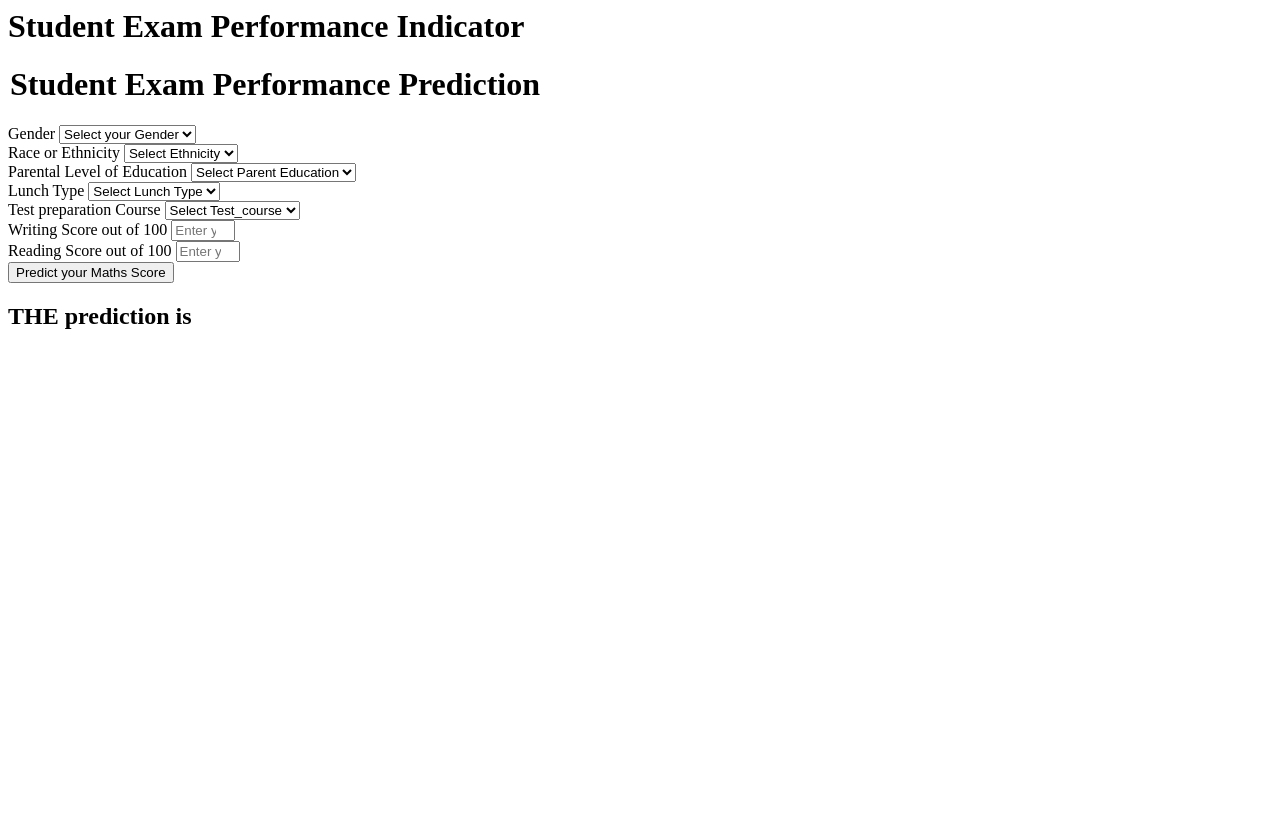
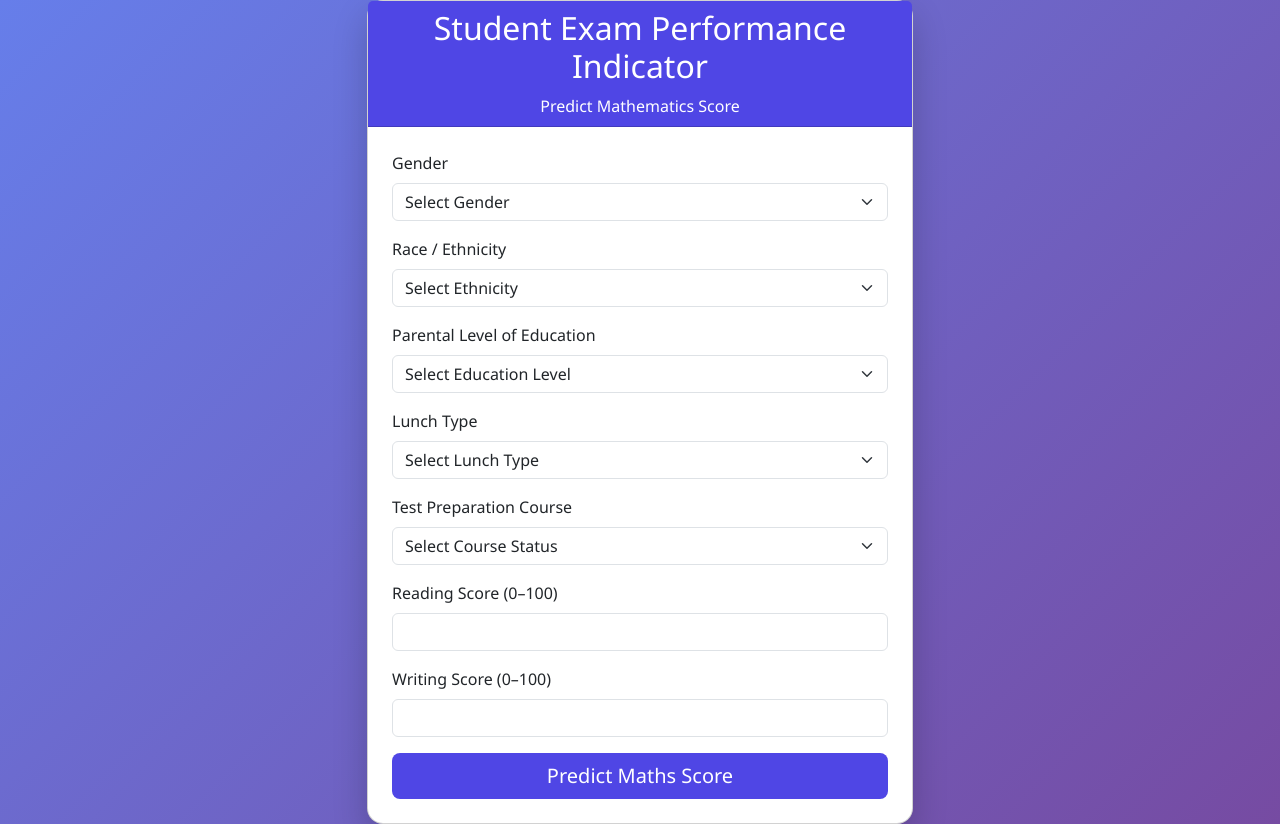
Before and after one commit to abhikghosh2049/Data-science-Project1, a Flask app: template templates/home.html in a window 1280 px wide. Before the commit the page ends 329 px from the top, so only its background shows below. Run offline with Flask 3, Linux system fonts and the light colour scheme; the template is opened without the code that fills it, so the values that code supplies are empty.

Commit message:
changes to app.py

```diff
--- a/app.py
+++ b/app.py
@@ -1,45 +1,43 @@
-from flask import Flask,request,render_template
-import numpy as np
+from flask import Flask, request, render_template
 import pandas as pd
 
-from sklearn.preprocessing import StandardScaler
-from src.pipeline.predict_pipeline import CustomData,PredictPipeline
+from src.pipeline.predict_pipeline import CustomData, PredictPipeline
 
-application=Flask(__name__)
-
-app=application
-
-## Route for a home page
-
-@app.route('/')
-def index():
-    return render_template('index.html')
-
-@app.route('/predictdata',methods=['GET','POST'])
-def predict_datapoint():
-    if request.method=='GET':
-        return render_template('home.html')
-    else:
-        data=CustomData(
-            gender=request.form.get('gender'),
-            race_ethnicity=request.form.get('ethnicity'),
-            parental_level_of_education=request.form.get('parental_level_of_education'),
-            lunch=request.form.get('lunch'),
-            test_preparation_course=request.form.get('test_preparation_course'),
-            reading_score=float(request.form.get('writing_score')),
-            writing_score=float(request.form.get('reading_score'))
-
-        )
-        pred_df=data.get_data_as_data_frame()
-        print(pred_df)
-        print("Before Prediction")
-
-        predict_pipeline=PredictPipeline()
-        print("Mid Prediction")
-        results=predict_pipeline.predict(pred_df)
-        print("after Prediction")
-        return render_template('home.html',results=results[0])
+application = Flask(__name__)
+app = application
 
 
-if __name__=="__main__":
+# --------------------------------------------------
+# Home page → show prediction form
+# --------------------------------------------------
+@app.route("/", methods=["GET"])
+def home():
+    return render_template("home.html")
+
+
+# --------------------------------------------------
+# Prediction route → form submission
+# --------------------------------------------------
+@app.route("/predictdata", methods=["POST"])
+def predict_datapoint():
+    data = CustomData(
+        gender=request.form.get("gender"),
+        race_ethnicity=request.form.get("ethnicity"),
+        parental_level_of_education=request.form.get("parental_level_of_education"),
+        lunch=request.form.get("lunch"),
+        test_preparation_course=request.form.get("test_preparation_course"),
+        reading_score=float(request.form.get("reading_score")),
+        writing_score=float(request.form.get("writing_score")),
+    )
+
+    pred_df = data.get_data_as_data_frame()
+    print(pred_df)
+
+    predict_pipeline = PredictPipeline()
+    results = predict_pipeline.predict(pred_df)
+
+    return render_template("home.html", results=results[0])
+
+
+if __name__ == "__main__":
     app.run(debug=True)
--- a/templates/home.html
+++ b/templates/home.html
@@ -1,111 +1,162 @@
-<html>
+<!DOCTYPE html>
+<html lang="en">
+<head>
+    <meta charset="UTF-8">
+    <title>Student Exam Performance Predictor</title>
+
+    <!-- Bootstrap CSS -->
+    <link
+      href="https://cdn.jsdelivr.net/npm/bootstrap@5.3.2/dist/css/bootstrap.min.css"
+      rel="stylesheet"
+    >
+
+    <style>
+        body {
+            background: linear-gradient(135deg, #667eea, #764ba2);
+            min-height: 100vh;
+            display: flex;
+            align-items: center;
+            justify-content: center;
+            font-family: "Segoe UI", Tahoma, Geneva, Verdana, sans-serif;
+        }
+
+        .card {
+            border-radius: 16px;
+            box-shadow: 0 15px 35px rgba(0,0,0,0.2);
+        }
+
+        .card-header {
+            background: #4f46e5;
+            color: white;
+            border-radius: 16px 16px 0 0;
+            text-align: center;
+        }
+
+        .btn-primary {
+            background-color: #4f46e5;
+            border: none;
+        }
+
+        .btn-primary:hover {
+            background-color: #4338ca;
+        }
+
+        .prediction-box {
+            margin-top: 20px;
+            padding: 15px;
+            border-radius: 10px;
+            background: #eef2ff;
+            font-size: 18px;
+            font-weight: 600;
+            text-align: center;
+        }
+    </style>
+</head>
+
 <body>
-    <div class="login">
-       <h1>Student Exam Performance Indicator</h1>
 
-       <form action="{{ url_for('predict_datapoint')}}" method="post">
-        <h1>
-            <legend>Student Exam Performance Prediction</legend>
-        </h1>
+<div class="container">
+    <div class="row justify-content-center">
+        <div class="col-md-8 col-lg-6">
+            <div class="card">
+                <div class="card-header">
+                    <h2>Student Exam Performance Indicator</h2>
+                    <p class="mb-0">Predict Mathematics Score</p>
+                </div>
+
+                <div class="card-body p-4">
+                    <form action="{{ url_for('predict_datapoint') }}" method="post">
+
+                        <!-- Gender -->
                         <div class="mb-3">
                             <label class="form-label">Gender</label>
-            <select class="form-control" name="gender" placeholder="Enter you Gender" required>
-                <option class="placeholder" selected disabled value="">Select your Gender</option>
-                <option value="male">
-                    Male
-                </option>
-                <option value="female">
-                    Female
-                </option>
+                            <select class="form-select" name="gender" required>
+                                <option disabled selected value="">Select Gender</option>
+                                <option value="male">Male</option>
+                                <option value="female">Female</option>
                             </select>
                         </div>
+
+                        <!-- Ethnicity -->
                         <div class="mb-3">
-            <label class="form-label">Race or Ethnicity</label>
-            <select class="form-control" name="ethnicity" placeholder="Enter you ethnicity" required>
-                <option class="placeholder" selected disabled value="">Select Ethnicity</option>
-                <option value="group A">
-                    Group A
-                </option>
-                <option value="group B">
-                    Group B
-                </option>
-                <option value="group C">
-                    Group C
-                </option>
-                <option value="group D">
-                    Group D
-                </option>
-                <option value="group E">
-                    Group E
-                </option>
+                            <label class="form-label">Race / Ethnicity</label>
+                            <select class="form-select" name="ethnicity" required>
+                                <option disabled selected value="">Select Ethnicity</option>
+                                <option value="group A">Group A</option>
+                                <option value="group B">Group B</option>
+                                <option value="group C">Group C</option>
+                                <option value="group D">Group D</option>
+                                <option value="group E">Group E</option>
                             </select>
                         </div>
+
+                        <!-- Parental Education -->
                         <div class="mb-3">
                             <label class="form-label">Parental Level of Education</label>
-            <select class="form-control" name="parental_level_of_education"
-                placeholder="Enter you Parent Education" required>
-                <option class="placeholder" selected disabled value="">Select Parent Education</option>
-                <option value="associate's degree">
-                    associate's degree
-                </option>
-                <option value="bachelor's degree">
-                    bachelor's degree
-                </option>
-                <option value="high school">
-                    high school
-                </option>
-                <option value="master's degree">
-                    master's degree
-                </option>
-                <option value="some college">
-                    some college
-                </option>
-                <option value="some high school">
-                    some high school
-                </option>
+                            <select class="form-select" name="parental_level_of_education" required>
+                                <option disabled selected value="">Select Education Level</option>
+                                <option value="associate's degree">Associate's Degree</option>
+                                <option value="bachelor's degree">Bachelor's Degree</option>
+                                <option value="high school">High School</option>
+                                <option value="master's degree">Master's Degree</option>
+                                <option value="some college">Some College</option>
+                                <option value="some high school">Some High School</option>
                             </select>
                         </div>
+
+                        <!-- Lunch -->
                         <div class="mb-3">
                             <label class="form-label">Lunch Type</label>
-            <select class="form-control" name="lunch" placeholder="Enter you Lunch" required>
-                <option class="placeholder" selected disabled value="">Select Lunch Type</option>
-                <option value="free/reduced">
-                    free/reduced
-                </option>
-                <option value="standard">
-                    standard
-                </option>
+                            <select class="form-select" name="lunch" required>
+                                <option disabled selected value="">Select Lunch Type</option>
+                                <option value="free/reduced">Free / Reduced</option>
+                                <option value="standard">Standard</option>
                             </select>
                         </div>
+
+                        <!-- Test Prep -->
                         <div class="mb-3">
-            <label class="form-label">Test preparation Course</label>
-            <select class="form-control" name="test_preparation_course" placeholder="Enter you Course"
-                required>
-                <option class="placeholder" selected disabled value="">Select Test_course</option>
-                <option value="none">
-                    None
-                </option>
-                <option value="completed">
-                    Completed
-                </option>
+                            <label class="form-label">Test Preparation Course</label>
+                            <select class="form-select" name="test_preparation_course" required>
+                                <option disabled selected value="">Select Course Status</option>
+                                <option value="none">None</option>
+                                <option value="completed">Completed</option>
                             </select>
                         </div>
+
+                        <!-- Reading Score -->
                         <div class="mb-3">
-            <label class="form-label">Writing Score out of 100</label>
-            <input class="form-control" type="number" name="reading_score"
-                placeholder="Enter your Reading score" min='0' max='100' />
+                            <label class="form-label">Reading Score (0–100)</label>
+                            <input type="number" class="form-control" name="reading_score"
+                                   min="0" max="100" required>
                         </div>
+
+                        <!-- Writing Score -->
                         <div class="mb-3">
-            <label class="form-label">Reading Score out of 100</label>
-            <input class="form-control" type="number" name="writing_score"
-                placeholder="Enter your Reading Score" min='0' max='100' />
+                            <label class="form-label">Writing Score (0–100)</label>
+                            <input type="number" class="form-control" name="writing_score"
+                                   min="0" max="100" required>
                         </div>
-        <div class="mb-3">
-            <input class="btn btn-primary" type="submit" value="Predict your Maths Score" required />
+
+                        <!-- Submit -->
+                        <div class="d-grid">
+                            <button type="submit" class="btn btn-primary btn-lg">
+                                Predict Maths Score
+                            </button>
                         </div>
                     </form>
-    <h2>
-       THE  prediction is {{results}}
-    </h2>
-   <body>
+
+                    {% if results %}
+                    <div class="prediction-box">
+                        🎯 Predicted Maths Score: <strong>{{ results }}</strong>
+                    </div>
+                    {% endif %}
+
+                </div>
+            </div>
+        </div>
+    </div>
+</div>
+
+</body>
 </html>
```
Also changed, not shown: templates/index.html (deleted, +0 -162 lines). Lines whose indentation alone changed are shown as unchanged.
